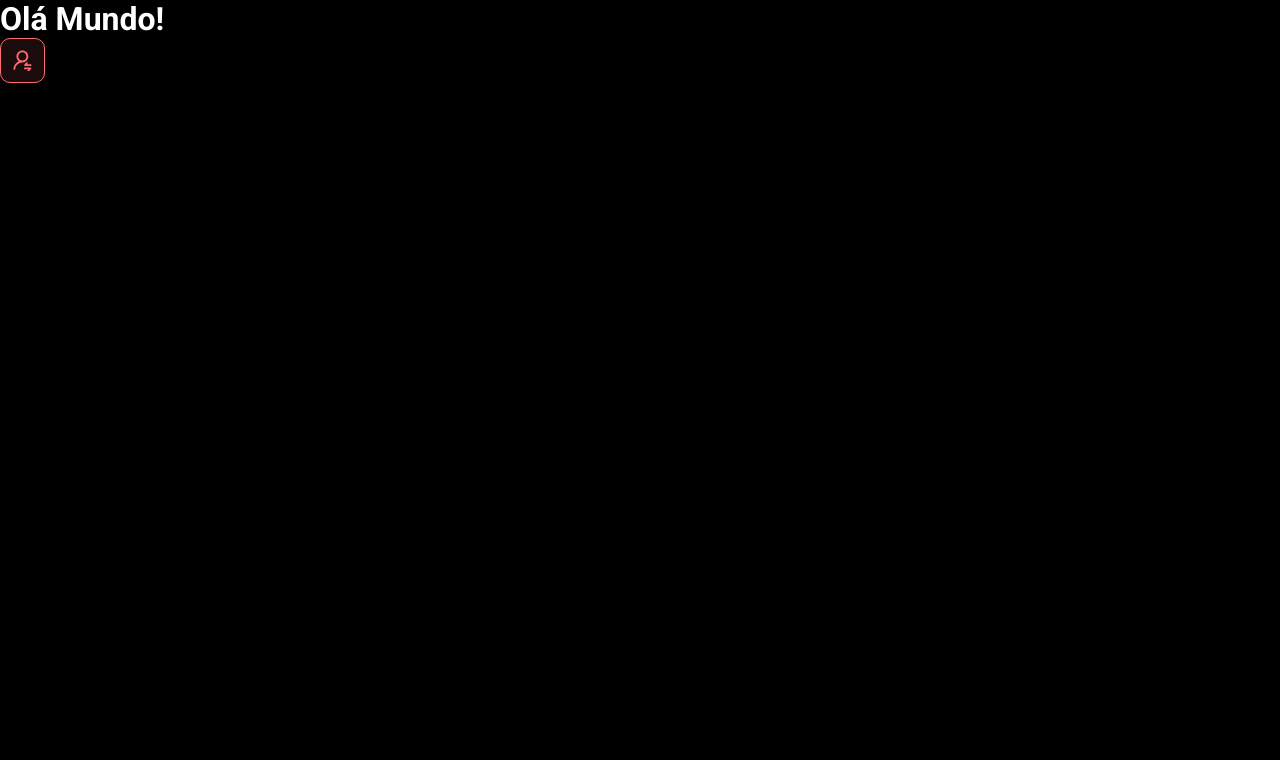
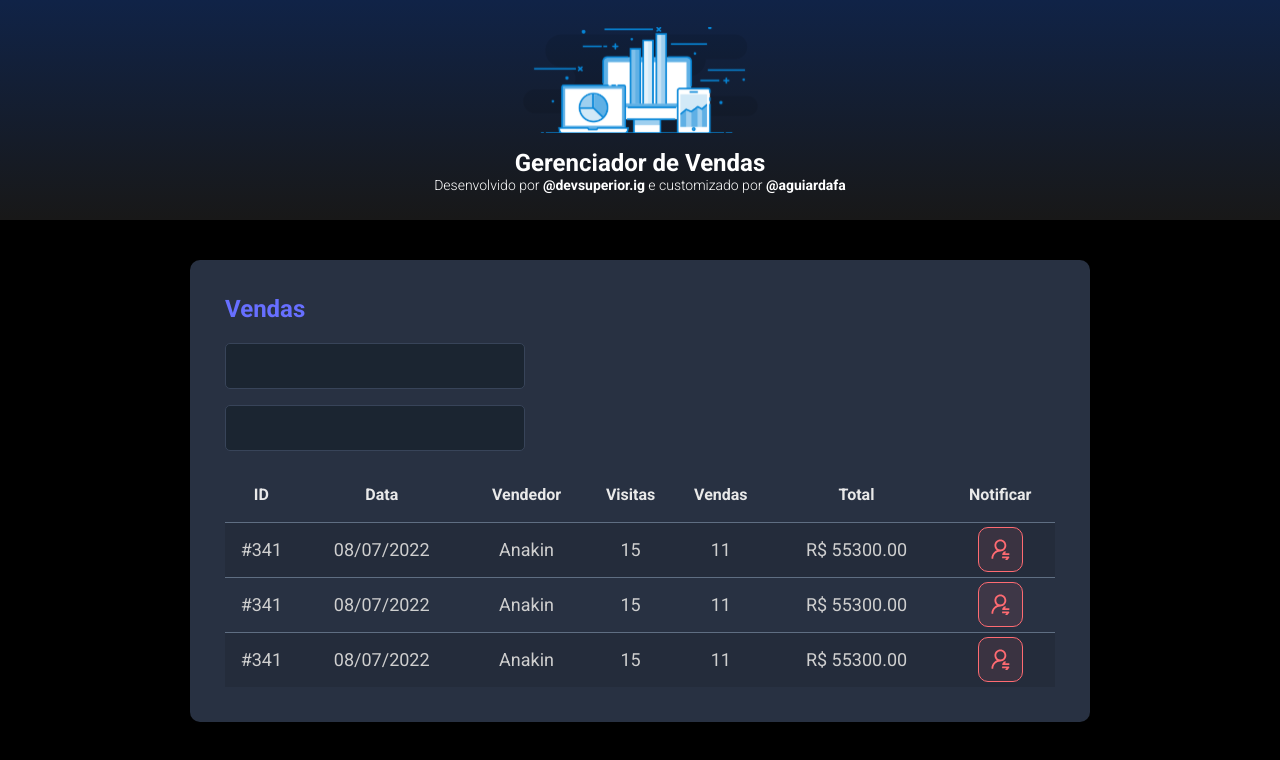
Before and after one commit to aguiardafa/projeto-spring-react, a React (Vite) app in the folder frontend/: page / in a window 1280 px wide. Shown: the top 760 px of the page. Built offline with nearby package versions, Linux system fonts and the light colour scheme.

Commit message:
More components

```diff
--- a/frontend/index.html
+++ b/frontend/index.html
@@ -4,7 +4,7 @@
     <meta charset="UTF-8" />
     <link rel="icon" type="image/svg+xml" href="/vite.svg" />
     <meta name="viewport" content="width=device-width, initial-scale=1.0" />
-    <title>Vite + React + TS</title>
+    <title>Gerenciador de Vendas</title>
   </head>
   <body>
     <div id="root"></div>
--- a/frontend/src/App.tsx
+++ b/frontend/src/App.tsx
@@ -1,10 +1,17 @@
-import NotificationButton from "./components/NotificationButton"
+import Header from "./components/Header"
+import SalesCard from "./components/SalesCard"
 
 function App() {
   return (
     <>
-      <h1>Olá Mundo!</h1>
-      <NotificationButton />
+      <Header />
+      <main>
+        <section id="sales">
+          <div className="dsmeta-container">
+            <SalesCard />
+          </div>
+        </section>
+      </main>
     </>
   )
 }
--- /dev/null
+++ b/frontend/src/components/Header/index.tsx
@@ -0,0 +1,21 @@
+import logo from '../../assets/img/logo.svg'
+
+import './styles.css'
+
+function Header() {
+    return (
+        <>
+            <header>
+                <div className="dsmeta-logo-container">
+                    <img src={logo} alt="DSMeta" />
+                    <h1>Gerenciador de Vendas</h1>
+                    <p>
+                        Desenvolvido por <b><a href="https://www.instagram.com/devsuperior.ig">@devsuperior.ig</a></b> e customizado por <b><a href="https://github.com/aguiardafa">@aguiardafa</a></b>
+                    </p>
+                </div>
+            </header>
+        </>
+    )
+}
+
+export default Header
--- /dev/null
+++ b/frontend/src/components/Header/styles.css
@@ -0,0 +1,27 @@
+header {
+    background: linear-gradient(180deg, #102347 0%, #181818 100%);
+    height: 220px;
+    display: flex;
+    align-items: center;
+    justify-content: center;
+}
+
+.dsmeta-logo-container {
+    display: flex;
+    flex-direction: column;
+    align-items: center;
+}
+
+.dsmeta-logo-container img {
+    width: 235px;
+}
+
+.dsmeta-logo-container h1 {
+    margin-top: 15px;
+    font-size: 24px;
+}
+
+.dsmeta-logo-container p {
+    font-size: 14px;
+    font-weight: 300;
+}
--- /dev/null
+++ b/frontend/src/components/SalesCard/index.tsx
@@ -0,0 +1,81 @@
+import NotificationButton from "../NotificationButton"
+
+import './styles.css'
+
+function SalesCard() {
+    return (
+        <>
+            <div className="dsmeta-card">
+                <h2 className="dsmeta-sales-title">Vendas</h2>
+                <div>
+                    <div className="dsmeta-form-control-container">
+                        <input className="dsmeta-form-control" type="text" />
+                    </div>
+                    <div className="dsmeta-form-control-container">
+                        <input className="dsmeta-form-control" type="text" />
+                    </div>
+                </div>
+
+                <div>
+                    <table className="dsmeta-sales-table">
+                        <thead>
+                            <tr>
+                                <th className="show992">ID</th>
+                                <th className="show576">Data</th>
+                                <th>Vendedor</th>
+                                <th className="show992">Visitas</th>
+                                <th className="show992">Vendas</th>
+                                <th>Total</th>
+                                <th>Notificar</th>
+                            </tr>
+                        </thead>
+                        <tbody>
+                            <tr>
+                                <td className="show992">#341</td>
+                                <td className="show576">08/07/2022</td>
+                                <td>Anakin</td>
+                                <td className="show992">15</td>
+                                <td className="show992">11</td>
+                                <td>R$ 55300.00</td>
+                                <td>
+                                    <div className="dsmeta-red-btn-container">
+                                        <NotificationButton />
+                                    </div>
+                                </td>
+                            </tr>
+                            <tr>
+                                <td className="show992">#341</td>
+                                <td className="show576">08/07/2022</td>
+                                <td>Anakin</td>
+                                <td className="show992">15</td>
+                                <td className="show992">11</td>
+                                <td>R$ 55300.00</td>
+                                <td>
+                                    <div className="dsmeta-red-btn-container">
+                                        <NotificationButton />
+                                    </div>
+                                </td>
+                            </tr>
+                            <tr>
+                                <td className="show992">#341</td>
+                                <td className="show576">08/07/2022</td>
+                                <td>Anakin</td>
+                                <td className="show992">15</td>
+                                <td className="show992">11</td>
+                                <td>R$ 55300.00</td>
+                                <td>
+                                    <div className="dsmeta-red-btn-container">
+                                        <NotificationButton />
+                                    </div>
+                                </td>
+                            </tr>
+                        </tbody>
+
+                    </table>
+                </div>
+            </div>
+        </>
+    )
+}
+
+export default SalesCard
--- /dev/null
+++ b/frontend/src/components/SalesCard/styles.css
@@ -0,0 +1,98 @@
+.dsmeta-card {
+    background-color: #283142;
+    border-radius: 10px;
+    padding: 30px 10px;
+}
+
+
+.dsmeta-sales-title {
+    color: #676fff;
+    font-size: 24px;
+    margin-bottom: 20px;
+}
+
+.dsmeta-form-control-container {
+    margin-bottom: 16px;
+    max-width: 300px;
+}
+
+.dsmeta-form-control {
+    width: 100%;
+    height: 46px;
+    background-color: #1b2531;
+    border: 1px solid #384459;
+    border-radius: 5px;
+    color: #9aaabe;
+    padding: 0 20px;
+    font-size: 18px;
+}
+
+.dsmeta-sales-table {
+    width: 100%;
+    border-spacing: 0;
+    border-collapse: collapse;
+}
+
+.dsmeta-sales-table thead {
+    height: 55px;
+    font-size: 16px;
+    color: #e9e9e9;
+    font-weight: 700;
+}
+
+.dsmeta-sales-table tbody {
+    font-size: 14px;
+    font-weight: 400;
+    color: #cfcfcf;
+    text-align: center;
+}
+
+.dsmeta-sales-table tbody tr {
+    height: 74px;
+    border-top: 1px solid #5f6e82;
+}
+
+.dsmeta-sales-table tbody tr:hover>td {
+    background-color: #384459;
+}
+
+.dsmeta-sales-table tbody tr:nth-child(odd) {
+    background-color: #242c3b;
+}
+
+.dsmeta-red-btn-container {
+    display: flex;
+    justify-content: center;
+}
+
+.show576 {
+    display: none;
+}
+
+.show992 {
+    display: none;
+}
+
+@media (min-width: 576px) {
+    .show576 {
+        display: table-cell;
+    }
+
+    .dsmeta-card {
+        padding: 35px;
+    }
+
+    .dsmeta-sales-table tbody tr {
+        height: 55px;
+    }
+
+    .dsmeta-sales-table tbody {
+        font-size: 18px;
+    }
+}
+
+@media (min-width: 992px) {
+    .show992 {
+        display: table-cell;
+    }
+}
--- a/frontend/src/index.css
+++ b/frontend/src/index.css
@@ -19,3 +19,13 @@
   color: unset;
   text-decoration: none;
 }
+
+.dsmeta-container {
+  width: 100%;
+  max-width: 900px;
+  margin: 0 auto;
+}
+
+#sales {
+  padding: 40px 10px;
+}
```
Also changed, not shown: frontend/src/assets/img/logo.svg (added).
